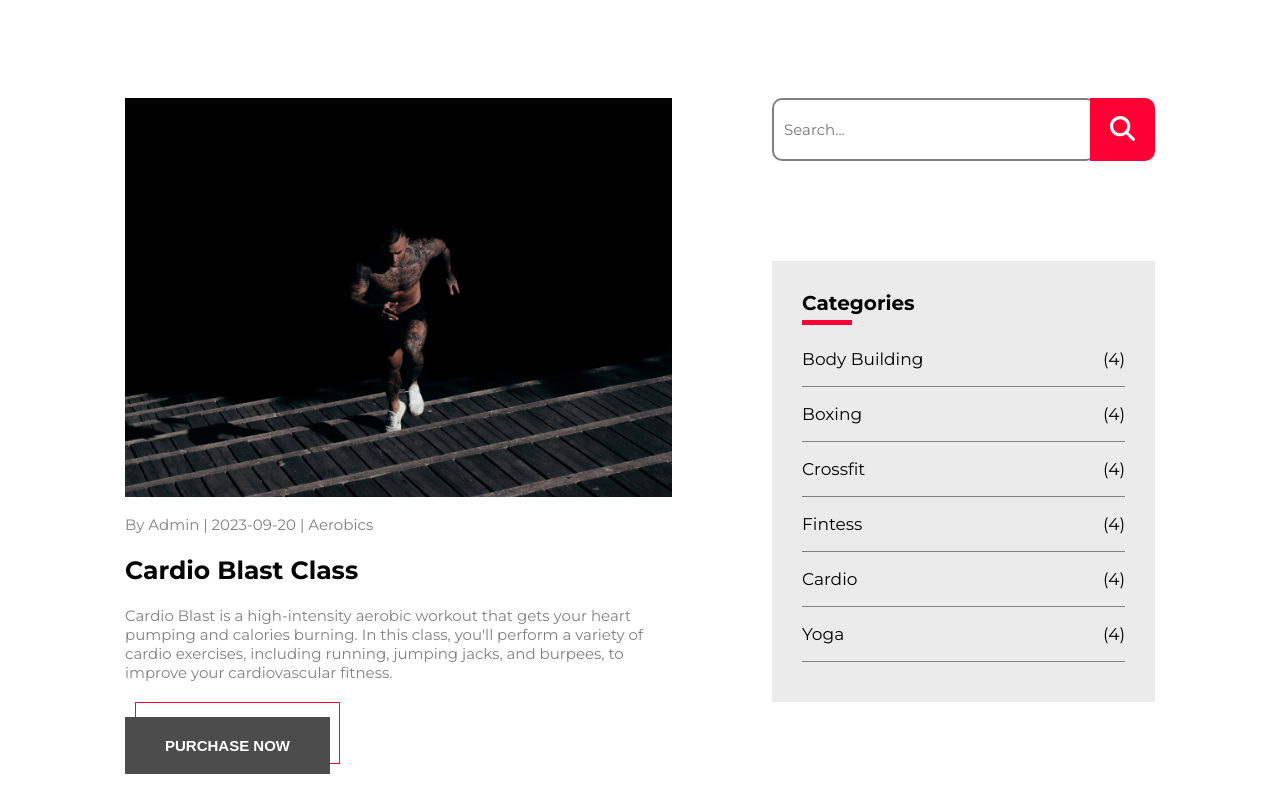
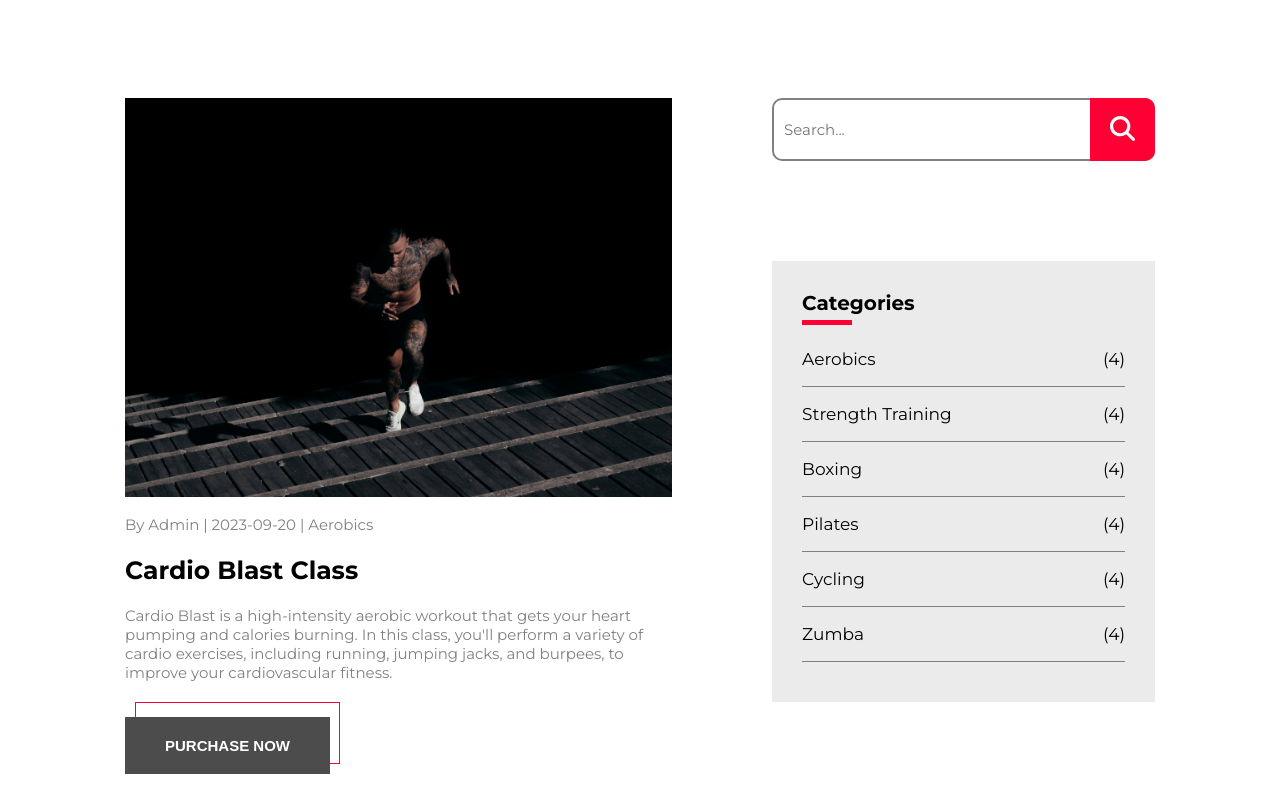
Before and after one commit to BodiaPutiak/GymBro, a React (Vite) app in the folder project/: page /blog in a window 1280 px wide. Shown: the part 452-1252 px from the top of the page. Built offline with nearby package versions, Linux system fonts and the light colour scheme.

Commit message:
BlogPage added

```diff
--- a/project/src/components/Blog/index.jsx
+++ b/project/src/components/Blog/index.jsx
@@ -26,20 +26,21 @@ function Blog() {
                 </section>
                 <section className="side-section">
                     <form action="">
-                        <input type="text" placeholder='Search...'/>
-                        <button type='submit'>
-                            <FontAwesomeIcon icon={faSearch} color='#fff' />
-                        </button>
+                        <div className="input-cont">
+                            <input type="text" placeholder='Search...'/>
+                            <button type='submit'>
+                                <FontAwesomeIcon icon={faSearch} color='#fff' />
+                            </button>
+                        </div>
                     </form>
                     <div className="categories-container">
                         <h2 className='underlined-header'>Categories</h2>
                         <ul>
-                            <li><p>Body Building</p> <span>(4)</span></li>
-                            <li><p>Boxing</p> <span>(4)</span></li>
-                            <li><p>Crossfit</p> <span>(4)</span></li>
-                            <li><p>Fintess</p> <span>(4)</span></li>
-                            <li><p>Cardio</p> <span>(4)</span></li>
-                            <li><p>Yoga</p> <span>(4)</span></li>
+                            {blogPosts.map((post) => {
+                                return (
+                                    <li><p>{post.sport}</p> <span>(4)</span></li>
+                                )
+                            })}
                         </ul>
                     </div>
                     <div className="recent-posts">
--- a/project/src/components/Blog/index.scss
+++ b/project/src/components/Blog/index.scss
@@ -26,18 +26,19 @@
     .side-section {
         flex: 0.7;
         form {
+            .input-cont {
                 position: relative;
+                display: flex;
                 input {
                     all: unset;
                     position: relative;
                     right: 0;
-                width: 300px;
+                    width: 100%;
                     padding: 20px 10px;
                     font-size: 15px;
                     border: solid 2px $light-gray;
                     border-radius: 10px;
                 }
-
                 button {
                     position: absolute;
                     padding-inline: 20px;
@@ -51,6 +52,7 @@
                     cursor: pointer;
                     svg {
                         height: 25px;
+                    }
                 }
             }
         }
@@ -122,10 +124,23 @@
                         font-size: 13px;
                     }
                     h3 {
+                        cursor: pointer;
                         font-size: 17px;
+                        &:hover {
+                            color: $primary-color;
                         }
                     }
                 }
             }
         }
     }
+}
+
+
+@media (max-width: 1000px) {
+    .blog-page-container {
+        .side-section {
+            display: none;
+        }
+    }
+}
```
Lines whose indentation alone changed are shown as unchanged.
